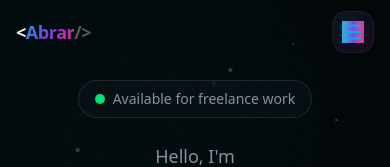
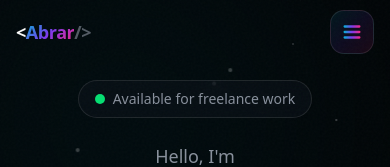
Before and after one commit to abrar12678/my-portfolio-website, a Next.js app: page / in a window 390 px wide. Shown: the top 167 px of the page. Built offline with nearby package versions, Linux system fonts and the light colour scheme.

Commit message:
Fixed HUmberger Menu

```diff
--- a/src/components/portfolio/Navbar.jsx
+++ b/src/components/portfolio/Navbar.jsx
@@ -2,7 +2,6 @@
 
 import { useState, useEffect } from "react";
 import { motion, AnimatePresence } from "framer-motion";
-import { Menu, X } from "lucide-react";
 
 const navLinks = [
   { label: "Home", href: "#home" },
@@ -161,16 +160,21 @@ export default function Navbar() {
               </motion.a>
             </div>
 
-            {/* Hamburger Menu - Full theme gradient */}
+            {/* Hamburger Menu - Gradient lines & light gradient bg */}
             <motion.button
               whileTap={{ scale: 0.9 }}
               onClick={() => setIsMobileMenuOpen(!isMobileMenuOpen)}
               aria-label={isMobileMenuOpen ? "Close menu" : "Open menu"}
               className={`lg:hidden relative p-2.5 rounded-xl backdrop-blur-sm transition-all duration-300 ${
                 isMobileMenuOpen
-                  ? "bg-gradient-to-br from-[#f72585]/15 via-[#7c3aed]/15 to-[#00b4d8]/15 border border-[#f72585]/30 hover:from-[#f72585]/25 hover:via-[#7c3aed]/25 hover:to-[#00b4d8]/25"
-                  : "bg-gradient-to-br from-[#00b4d8]/10 via-[#7c3aed]/10 to-[#f72585]/10 border border-border/50 hover:from-[#00b4d8]/20 hover:via-[#7c3aed]/20 hover:to-[#f72585]/20"
+                  ? "border border-[#f72585]/20 hover:border-[#f72585]/30"
+                  : "border border-white/10 hover:border-white/20"
               }`}
+              style={{
+                background: isMobileMenuOpen
+                  ? "linear-gradient(135deg, rgba(247,37,133,0.12) 0%, rgba(124,58,237,0.12) 50%, rgba(0,180,216,0.12) 100%)"
+                  : "linear-gradient(135deg, rgba(0,180,216,0.10) 0%, rgba(124,58,237,0.10) 50%, rgba(247,37,133,0.10) 100%)",
+              }}
               initial={{ opacity: 0, scale: 0.8 }}
               animate={{ opacity: 1, scale: 1 }}
               transition={{ duration: 0.4 }}
@@ -183,14 +187,31 @@ export default function Navbar() {
                     animate={{ rotate: 0, opacity: 1, scale: 1 }}
                     exit={{ rotate: 90, opacity: 0, scale: 0.5 }}
                     transition={{ duration: 0.2 }}
-                    className="flex items-center justify-center w-5 h-5"
+                    className="flex items-center justify-center w-[22px] h-[22px]"
                   >
-                    <span className="bg-gradient-to-r from-[#f72585] via-[#7c3aed] to-[#00b4d8] [&>svg]:drop-shadow-[0_0_4px_rgba(247,37,133,0.5)]">
-                      <X
-                        size={22}
-                        className="text-[#f72585] [&>path]:stroke-[#f72585]"
+                    <svg width="22" height="22" viewBox="0 0 24 24" fill="none">
+                      <defs>
+                        <linearGradient
+                          id="grad-close-x1"
+                          x1="0"
+                          y1="0"
+                          x2="24"
+                          y2="24"
+                          gradientUnits="userSpaceOnUse"
+                        >
+                          <stop offset="0%" stopColor="#f72585" />
+                          <stop offset="50%" stopColor="#7c3aed" />
+                          <stop offset="100%" stopColor="#00b4d8" />
+                        </linearGradient>
+                      </defs>
+                      <path
+                        d="M18 6L6 18M6 6l12 12"
+                        stroke="url(#grad-close-x1)"
+                        strokeWidth="2.5"
+                        strokeLinecap="round"
+                        strokeLinejoin="round"
                       />
-                    </span>
+                    </svg>
                   </motion.span>
                 ) : (
                   <motion.span
@@ -199,14 +220,51 @@ export default function Navbar() {
                     animate={{ rotate: 0, opacity: 1, scale: 1 }}
                     exit={{ rotate: -90, opacity: 0, scale: 0.5 }}
                     transition={{ duration: 0.2 }}
-                    className="flex items-center justify-center w-5 h-5"
+                    className="flex items-center justify-center w-[22px] h-[22px]"
                   >
-                    <span className="bg-gradient-to-r from-[#00b4d8] via-[#7c3aed] to-[#f72585] [&>svg]:drop-shadow-[0_0_4px_rgba(0,180,216,0.5)]">
-                      <Menu
-                        size={22}
-                        className="text-[#00b4d8] [&>path]:stroke-[#00b4d8]"
+                    <svg width="22" height="22" viewBox="0 0 24 24" fill="none">
+                      <defs>
+                        <linearGradient
+                          id="grad-menu-x1"
+                          x1="3"
+                          y1="0"
+                          x2="21"
+                          y2="0"
+                          gradientUnits="userSpaceOnUse"
+                        >
+                          <stop offset="0%" stopColor="#00b4d8" />
+                          <stop offset="50%" stopColor="#7c3aed" />
+                          <stop offset="100%" stopColor="#f72585" />
+                        </linearGradient>
+                      </defs>
+                      <line
+                        x1="4"
+                        y1="6"
+                        x2="20"
+                        y2="6"
+                        stroke="url(#grad-menu-x1)"
+                        strokeWidth="2.5"
+                        strokeLinecap="round"
                       />
-                    </span>
+                      <line
+                        x1="4"
+                        y1="12"
+                        x2="20"
+                        y2="12"
+                        stroke="url(#grad-menu-x1)"
+                        strokeWidth="2.5"
+                        strokeLinecap="round"
+                      />
+                      <line
+                        x1="4"
+                        y1="18"
+                        x2="20"
+                        y2="18"
+                        stroke="url(#grad-menu-x1)"
+                        strokeWidth="2.5"
+                        strokeLinecap="round"
+                      />
+                    </svg>
                   </motion.span>
                 )}
               </AnimatePresence>
```
